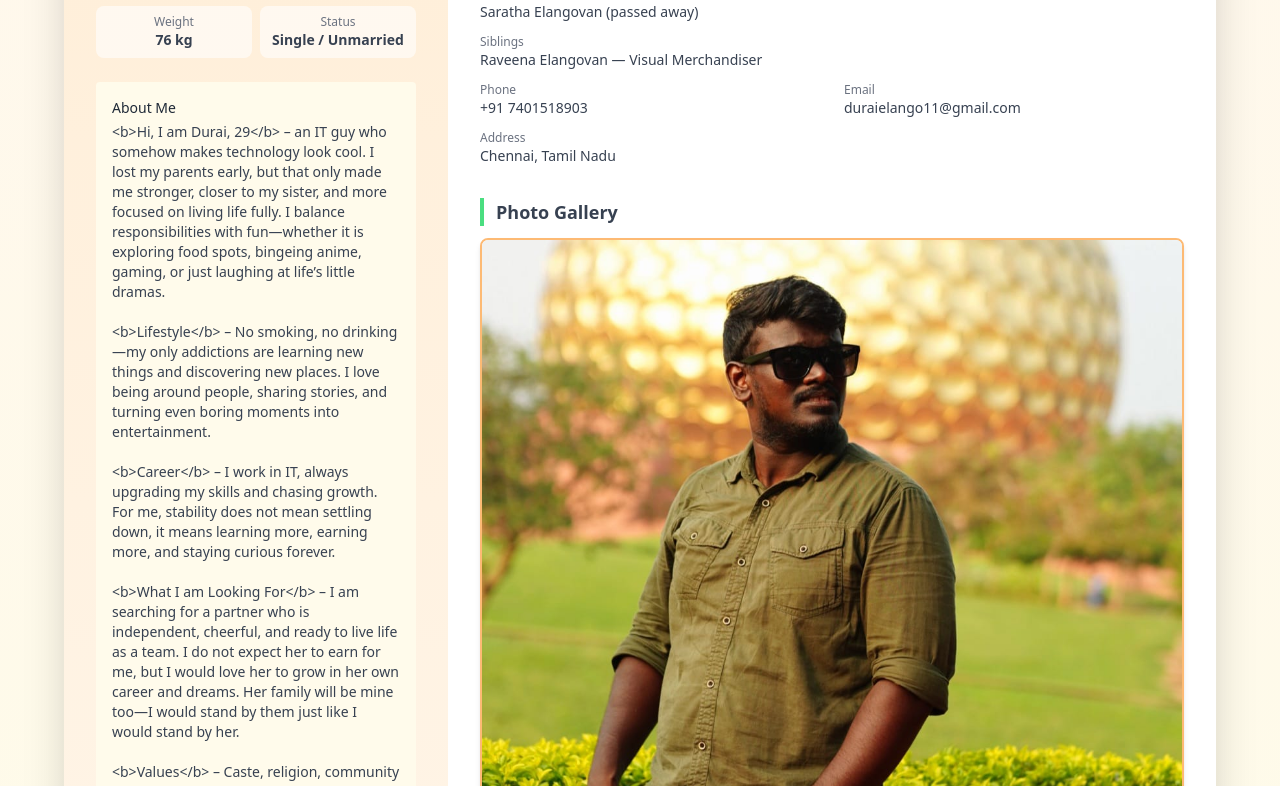
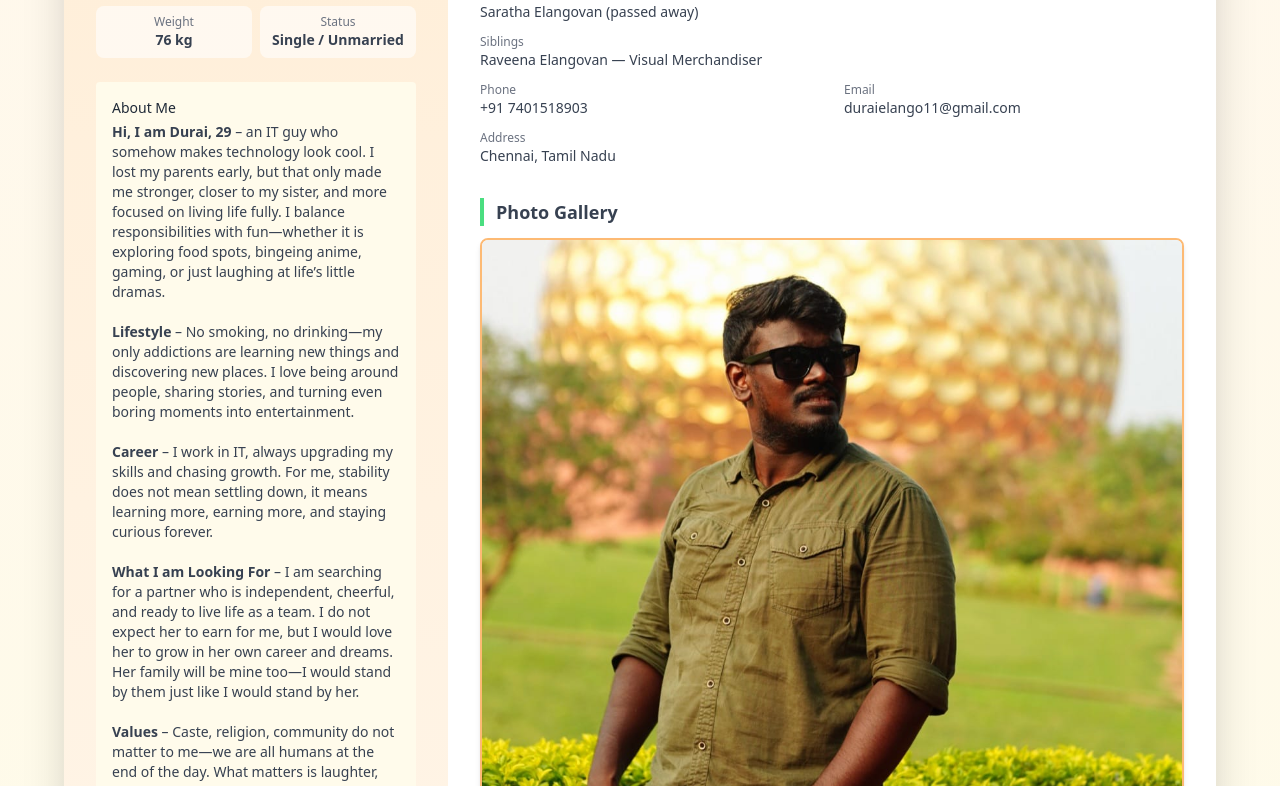
Before and after one commit to duraiaravindh/bio_data, a React (Vite) app: page / in a window 1280 px wide. Shown: the part 414-1200 px from the top of the page. Built offline with nearby package versions, Linux system fonts and the light colour scheme.

Commit message:
Prepare for deploy — <short description>

```diff
--- a/src/MarriageBiodata.jsx
+++ b/src/MarriageBiodata.jsx
@@ -88,7 +88,10 @@ export default function MarriageBiodata() {
             {/* About Me */}
             <div className="mt-6 w-full p-4 bg-amber-50 rounded text-sm text-gray-700">
               <div className="font-medium text-gray-800 mb-1">About Me</div>
-              <div className="whitespace-pre-line">{data.about}</div>
+              <div
+                className="whitespace-pre-line"
+                dangerouslySetInnerHTML={{ __html: data.about }}
+              />
             </div>
           </div>
 
```
